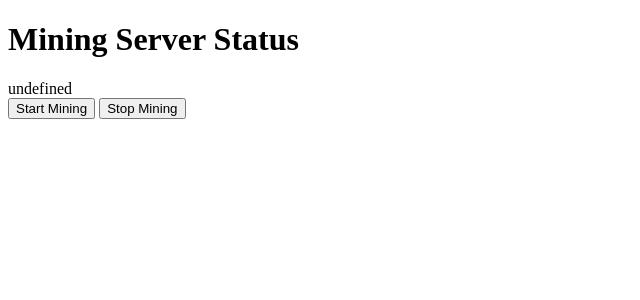
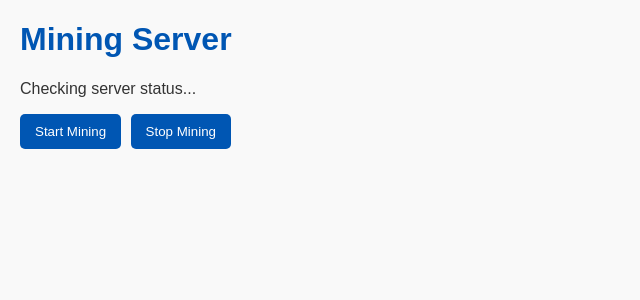
Before and after one commit to Fares-123/Manga.translator.tool, a Flask app: template templates/index.html in a window 1280 px wide. Shown: the top 300 px of the page, without its empty margins (0-640 px from the left). Run offline with Flask 2, Linux system fonts and the light colour scheme; the template is opened without the code that fills it, so the values that code supplies are empty.

Commit message:
Update index.html

```diff
--- a/templates/index.html
+++ b/templates/index.html
@@ -4,15 +4,16 @@
     <meta charset="UTF-8">
     <meta name="viewport" content="width=device-width, initial-scale=1.0">
     <title>Mining App</title>
+    <link rel="stylesheet" href="{{ url_for('static', filename='styles.css') }}">
 </head>
 <body>
-    <h1>Mining Server Status</h1>
-    <div id="status">Loading status...</div>
+    <div class="container">
+        <h1>Mining Server</h1>
+        <p id="status-message">Checking server status...</p>
+        <button id="start-button">Start Mining</button>
+        <button id="stop-button">Stop Mining</button>
+    </div>
 
-    <button id="start-mining">Start Mining</button>
-    <button id="stop-mining">Stop Mining</button>
-
-    <!-- إضافة رابط لملف JavaScript -->
-    <script src="static/js/script.js"></script>
+    <script src="{{ url_for('static', filename='script.js') }}"></script>
 </body>
 </html>
```
